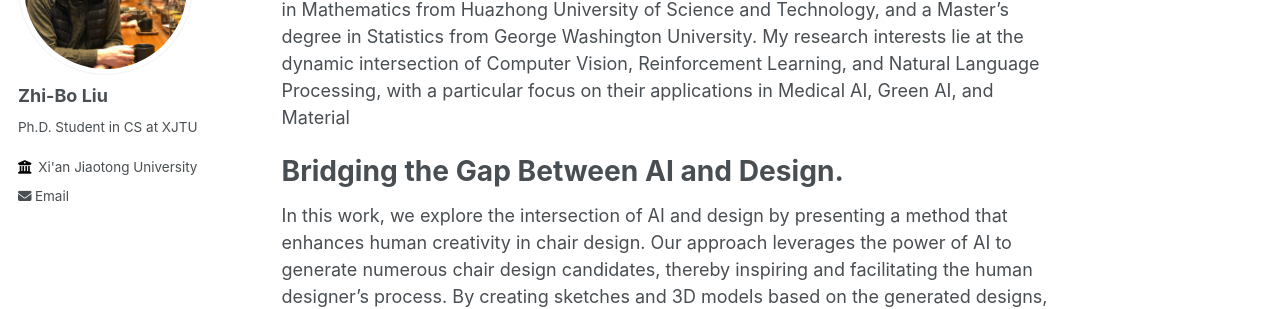
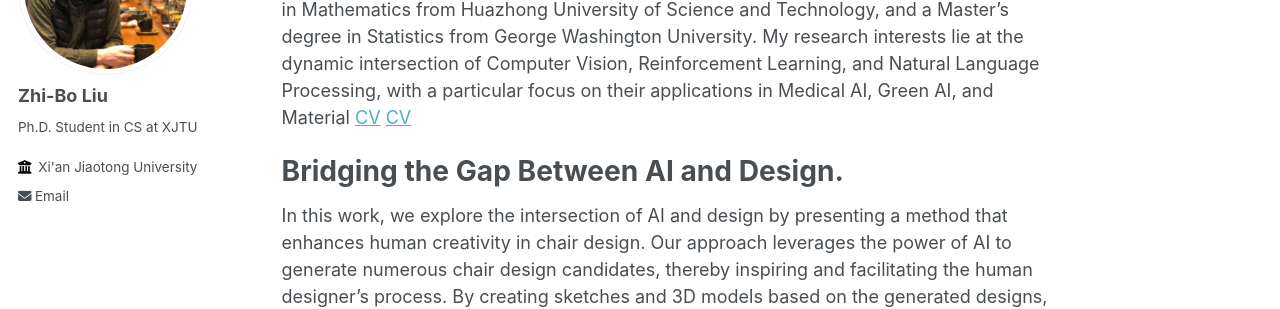
Before and after one commit to zhibo-liu/zhibo-liu.github.io, a Jekyll site: the page built from _pages/about.md, in a window 1280 px wide and 1152 px high. Shown: the part 186-495 px from the top of the window. Built offline with Jekyll 4.4.1, drawn with Linux system fonts in a browser that asks for light colours.

```diff
--- a/_pages/about.md
+++ b/_pages/about.md
@@ -9,6 +9,8 @@ redirect_from:
 
 Hello, I'm 刘之博 (Zhi-Bo Liu), a Ph.D. student in Computer Science at Xi'an Jiaotong University, specializing in the field of Artificial Intelligence (AI). I hold a Bachelor's degree in Mathematics from Huazhong University of Science and Technology, and a Master's degree in Statistics from George Washington University.
 My research interests lie at the dynamic intersection of Computer Vision, Reinforcement Learning, and Natural Language Processing, with a particular focus on their applications in Medical AI, Green AI, and Material
+ [CV](https://zhibo-liu.github.io/files/cv.pdf)
+ [CV](/files/cv.pdf)
 
 Bridging the Gap Between AI and Design.
 ======
```
